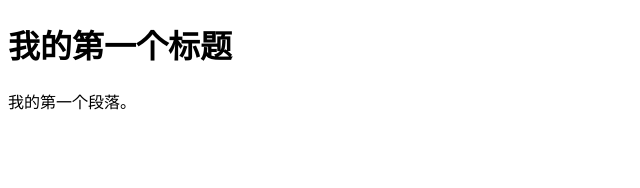
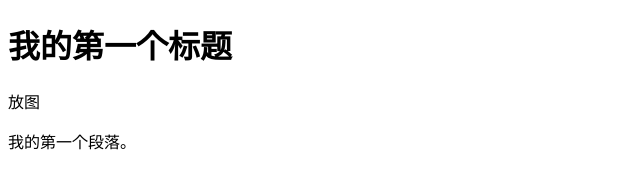
Before and after one commit to lpsz123/lpsz123.github.io, a plain HTML site: page index.html in a window 1280 px wide. Shown: the whole page, without its empty margins (0-640 px from the left). Drawn offline with Linux system fonts and the light colour scheme.

Commit message:
Update index.html

```diff
--- a/index.html
+++ b/index.html
@@ -7,6 +7,7 @@
 <body>
 
 <h1>我的第一个标题</h1>
+ <p>放图</p>
 
 <p>我的第一个段落。</p>
 
```
